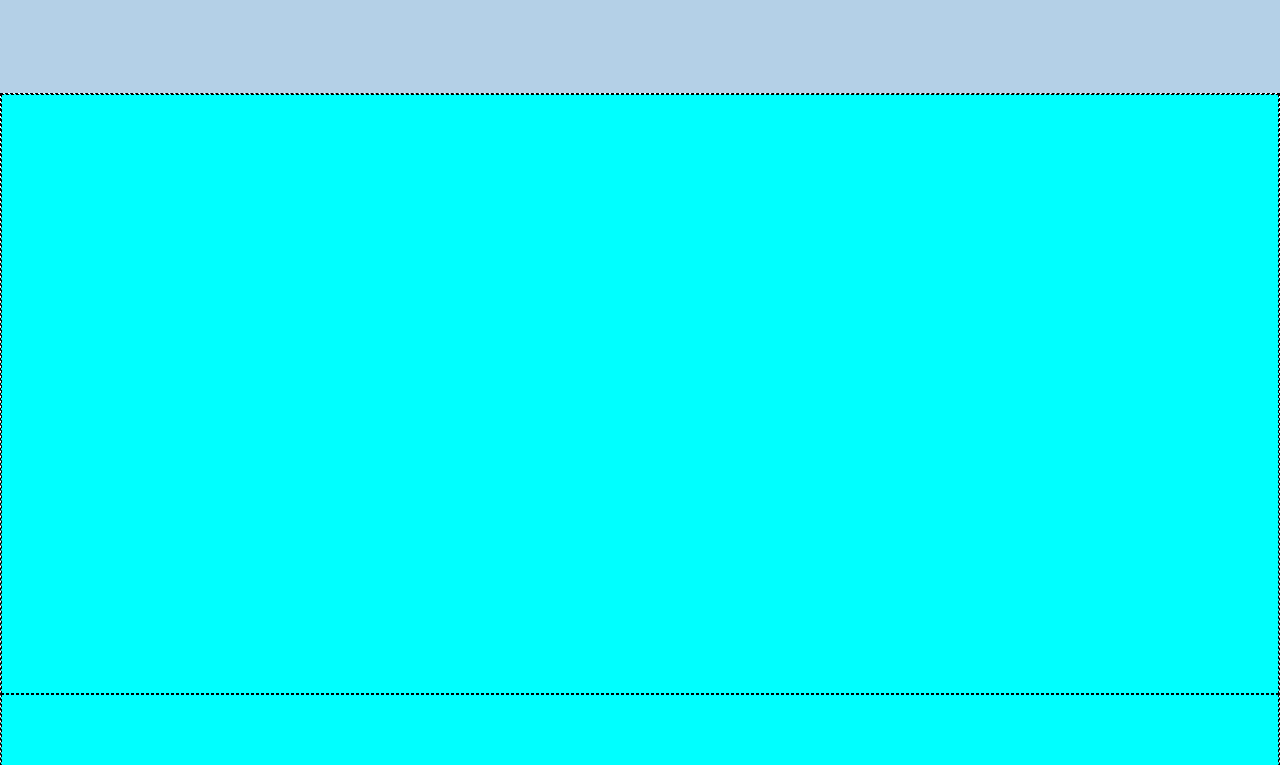
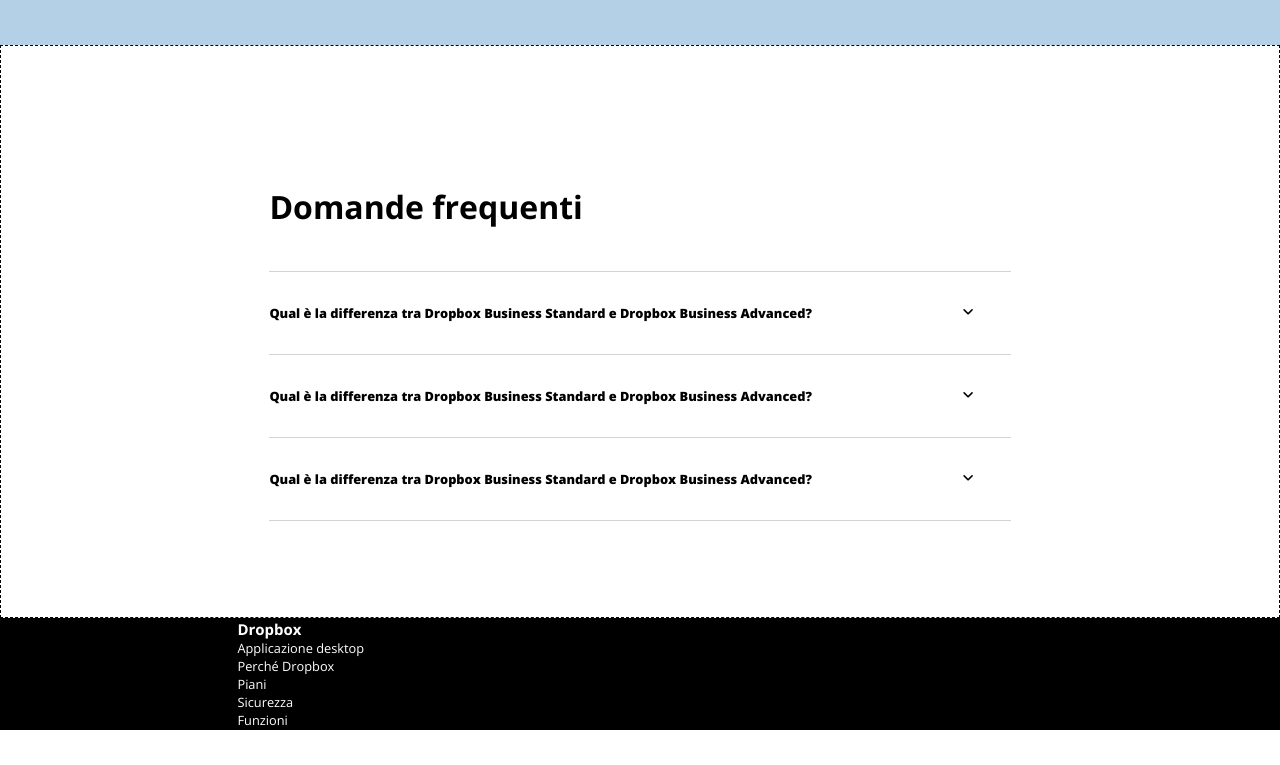
Before and after one commit to gabrieleomegna/htmlcss-dropbox, a plain HTML site: page index.html in a window 1280 px wide. Shown: the part 4915-5680 px from the top of the page. After the commit the page ends 5645 px from the top, so only its background shows below. Drawn offline with nearby package versions, Linux system fonts and the light colour scheme.

Commit message:
Inizialized bottom footer, completed upper footer

```diff
--- a/index.html
+++ b/index.html
@@ -310,12 +310,76 @@
             </div>
         </section>
     </main>
-    <footer class="border-test"> <!-- footer, height in px, divided into 2 sections: upper-footer and bottom-footer -->
-        <section id="upper-footer"> <!-- upper-footer, common-width -->
+    <footer> <!-- footer, height in px, divided into 2 sections: upper-footer and bottom-footer -->
+        <section id="upper-footer" class="border-test"> <!-- upper-footer, common-width -->
+            <div class="common-size font-size">
+                <section class="up-ftr-title">
+                    <h2>Domande frequenti</h2>
+                </section>
+                <section class="up-ftr-section flex-wrap">
+                    <p>Qual è la differenza tra Dropbox Business Standard e Dropbox Business Advanced?</p>
+                    <div class="flex-center"><i class="fa-solid fa-angle-down"></i></div>
+                </section>
+                <section class="up-ftr-section flex-wrap">
+                    <p>Qual è la differenza tra Dropbox Business Standard e Dropbox Business Advanced?</p>
+                    <div class="flex-center"><i class="fa-solid fa-angle-down"></i></div>
+                </section>
+                <section class="up-ftr-section flex-wrap">
+                    <p>Qual è la differenza tra Dropbox Business Standard e Dropbox Business Advanced?</p>
+                    <div class="flex-center"><i class="fa-solid fa-angle-down"></i></div>
+                </section>
+            </div>
+        </section>
+        <section id="bottom-footer" class="border-test"> <!-- bottom-footer, jumbo-ftr-common-width -->
+            <div class="jmb-ftr-common-size font-size">
+                <section class="ftr-list">
+                    <ul>
+                        <li><h3>Dropbox</h3></li>
+                        <li>Applicazione desktop</li>
+                        <li>Perché Dropbox</li>
+                        <li>Piani</li>
+                        <li>Sicurezza</li>
+                        <li>Funzioni</li>
+                    </ul>
+                    <ul>
+                        <li>
 
-        </section>
-        <section id="bottom-footer"> <!-- bottom-footer, jumbo-ftr-common-width -->
+                        </li>
+                        <li></li>
+                        <li></li>
+                        <li></li>
+                        <li></li>
+                    </ul>
+                    <ul>
+                        <li>
 
+                        </li>
+                        <li></li>
+                        <li></li>
+                        <li></li>
+                        <li></li>
+                    </ul>
+                    <ul>
+                        <li>
+
+                        </li>
+                        <li></li>
+                        <li></li>
+                        <li></li>
+                        <li></li>
+                    </ul>
+                    <ul>
+                        <li>
+
+                        </li>
+                        <li></li>
+                        <li></li>
+                        <li></li>
+                        <li></li>
+                    </ul>
+                </section>
+                <div id="language"></div>
+            </div>
         </section>
     </footer>
 </body>
--- a/style/style.css
+++ b/style/style.css
@@ -260,13 +260,8 @@ hr {
     color: rgb(97, 8, 43);
 }
 /* Full-width section */
-main > #full-width-section {
-    width: 100vw;
-    height: calc(100vw / 3);
-}
 .big-square {
     width: calc(100% / 3);
-    height: 100%;
 }
 .small-square {
     width: calc(100% / 2);
@@ -306,13 +301,36 @@ main > #full-width-section {
 #middle-square img {
     width: 50%;
 }
-
 #middle-square > * {
     padding-top: 3rem;
 }
 /* FOOTER */
 footer section {
-    height: 600px;
-    border: 1px dashed black;
-    background-color: aqua;
+    /* height: 600px; */
+    /* border: 1px dashed black; */
+    /* background-color: aqua; */
 }
+/* Upper footer */
+footer #upper-footer {
+    padding: 6rem 0;
+}
+footer #upper-footer div > section {
+    border-bottom: 1px solid lightgray;
+}
+footer #upper-footer h2 {
+    font-size: 2rem;
+    padding: 2.7rem 0;
+}
+footer .up-ftr-section > p {
+    padding: 2rem 0;
+    font-weight: 800;
+}
+.up-ftr-section div {
+    align-self: stretch;
+    padding-right: 2.3rem;
+}
+/* Bottom footer */
+#bottom-footer {
+    background-color: black;
+    color: white;
+}
```
